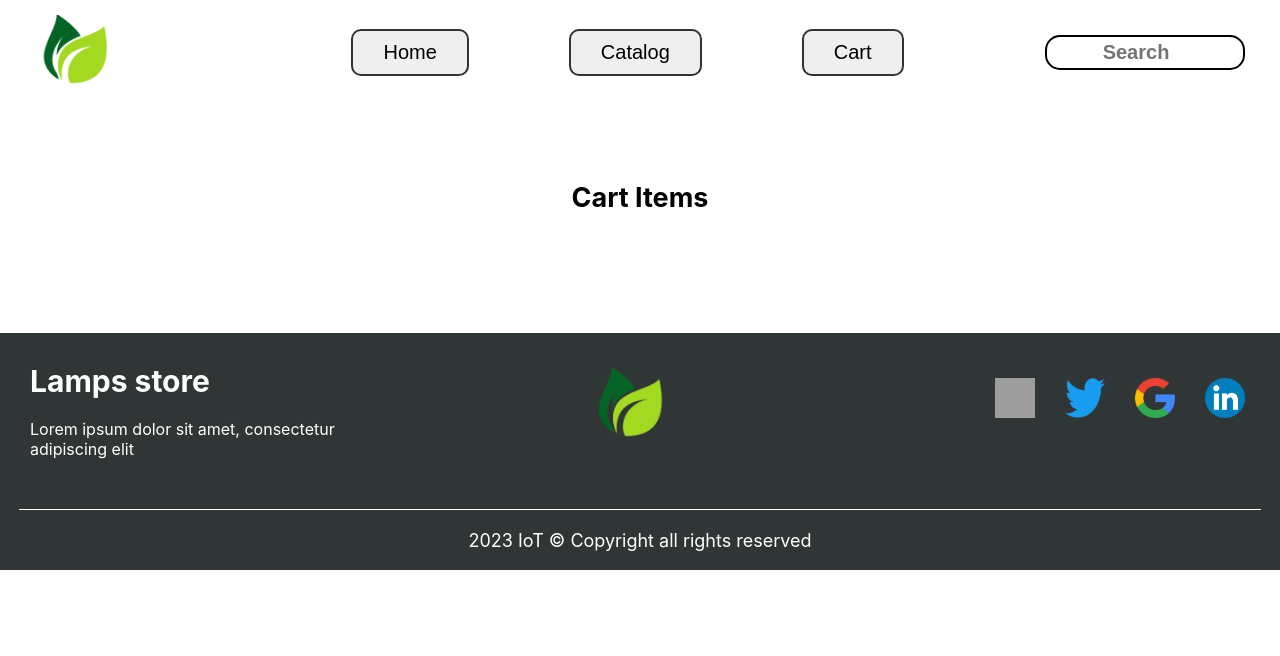
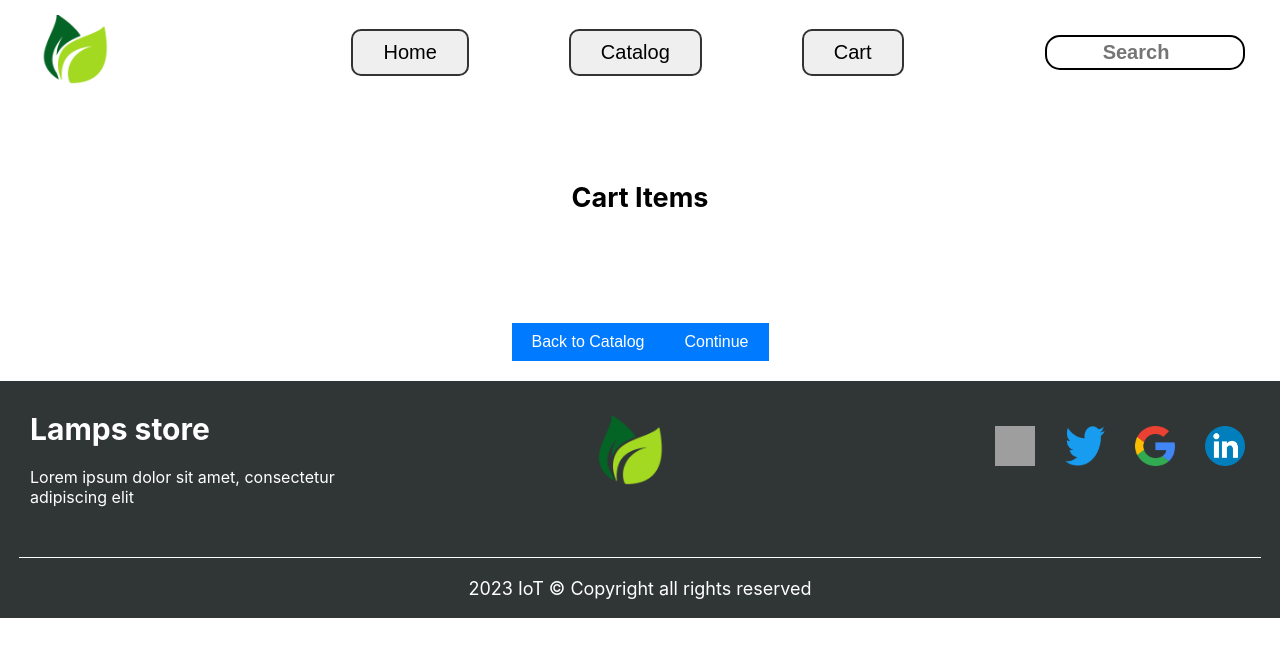
Before and after one commit to bogdan9876/CRUD_Javascript_App, a React (Create React App) app: page /cart in a window 1280 px wide. Shown: the top 656 px of the page. Built offline with nearby package versions, Linux system fonts and the light colour scheme; grey boxes are pictures that could not be loaded.

Commit message:
next commit

```diff
--- a/src/components/Cart/cart.css
+++ b/src/components/Cart/cart.css
@@ -42,3 +42,8 @@
 .cart button:hover {
   background-color: #0056b3;
 }
+
+.cart-buttons {
+  display: flex;
+
+}
--- a/src/components/Cart/cart.js
+++ b/src/components/Cart/cart.js
@@ -1,11 +1,13 @@
 import React from 'react';
 import { useSelector, useDispatch } from 'react-redux';
+import { useNavigate } from 'react-router-dom';
 import { removeFromCart, incrementItemQuantity, decrementItemQuantity } from '../../redux/cartActions';
 import './cart.css';
 
 const Cart = () => {
   const cartItems = useSelector((state) => state.items);
   const dispatch = useDispatch();
+  const navigate = useNavigate();
 
   const handleRemoveFromCart = (itemId) => {
     dispatch(removeFromCart(itemId));
@@ -19,6 +21,9 @@ const Cart = () => {
     dispatch(decrementItemQuantity(itemId));
   };
 
+  const handleBackToCatalog = () => {
+    navigate('/catalog');
+  };
 
   return (
     <div className="cart">
@@ -37,6 +42,10 @@ const Cart = () => {
           </li>
         ))}
       </ul>
+      <div className="cart-buttons">
+        <button onClick={handleBackToCatalog}>Back to Catalog</button>
+        <button>Continue</button>
+      </div>
     </div>
   );
 };
```
